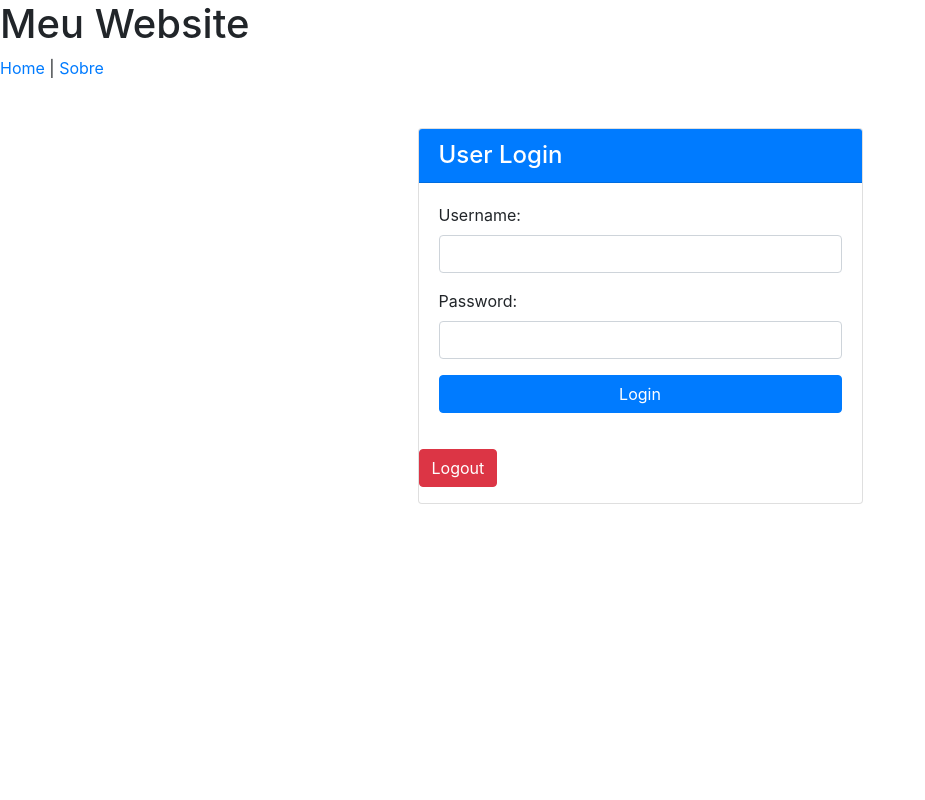
After one commit to gabrielcirac/back-end-python, a Django app: page /login_form/ in a window 1280 px wide. The commit adds this page. Shown: the whole page, without its empty margins (0-925 px from the left). Run offline with Django 4.2, Linux system fonts and the light colour scheme; some libraries are stand-ins or nearby versions.

Commit message:
Login/Logout

```diff
--- a/poesias/forms.py
+++ b/poesias/forms.py
@@ -7,8 +7,11 @@ from django import forms
 from django.core.exceptions import ValidationError
 
 
+from django.core.exceptions import ValidationError
+import re
+
+
 class RegisterForm(forms.ModelForm):
-    password = forms.CharField(widget=forms.PasswordInput())
 
     class Meta:
         model = User
@@ -30,3 +33,18 @@ class RegisterForm(forms.ModelForm):
             )
 
         return email
+
+    def validate_complex_password(value):
+        if not re.match(r'^(?=.*[a-z])(?=.*[A-Z])(?=.*\d)', value):
+            raise ValidationError(
+                "A senha deve conter uma letra maiúscula, uma letra minúscula e um número.")
+
+    password = forms.CharField(widget=forms.PasswordInput(), validators=[
+                               validate_complex_password])
+
+
+class LoginForm(forms.Form):
+    username = forms.CharField(label="Username", max_length=64, widget=forms.TextInput(
+        attrs={'class': 'form-control'}))
+    password = forms.CharField(
+        label="Password", widget=forms.PasswordInput(attrs={'class': 'form-control'}))
--- a/poesias/templates/home.html
+++ b/poesias/templates/home.html
@@ -11,6 +11,11 @@
         });
     });
 </script>
+
+<form method="post" action="{% url 'poesias:logout' %}">
+    {% csrf_token %}
+    <button type="submit" class="btn btn-danger">Logout</button>
+</form>
 
 
 <h1>Bem-vindo à minha página Django! {{name}}</h1>
--- /dev/null
+++ b/poesias/templates/login_3.html
@@ -0,0 +1,63 @@
+{% extends 'base_templates/header.html' %}
+{% block content %}
+
+<head>
+    <meta charset="UTF-8">
+    <meta name="viewport" content="width=device-width, initial-scale=1.0">
+    <title>Login</title>
+    <!-- Bootstrap CSS -->
+    <link href="https://maxcdn.bootstrapcdn.com/bootstrap/4.5.2/css/bootstrap.min.css" rel="stylesheet">
+</head>
+
+<body>
+
+<div class="container mt-5">
+    <div class="row justify-content-center">
+
+        <!-- Display Messages -->
+        {% if messages %}
+        <div class="col-md-5">
+            {% for message in messages %}
+            <div class="alert alert-{{ message.tags }}">
+                {{ message }}
+            </div>
+            {% endfor %}
+        </div>
+        {% endif %}
+
+        <div class="col-md-5">
+            <div class="card">
+                <div class="card-header bg-primary text-white">
+                    <h4 class="mb-0">User Login</h4>
+                </div>
+                <div class="card-body">
+                    <form method="post">
+                        {% csrf_token %}
+                        <div class="form-group">
+                            <label for="{{ form.username.id_for_label }}">Username:</label>
+                            {{ form.username }}
+                        </div>
+                        <div class="form-group">
+                            <label for="{{ form.password.id_for_label }}">Password:</label>
+                            {{ form.password }}
+                        </div>
+                        <div class="form-group">
+                            <input type="submit" class="btn btn-primary btn-block" value="Login">
+                        </div>
+                    </form>
+                </div>
+                        <form method="post" action="{% url 'poesias:logout' %}">
+                            {% csrf_token %}
+                            <button type="submit" class="btn btn-danger">Logout</button>
+                        </form>
+            </div>
+        </div>
+    </div>
+</div>
+
+<!-- Bootstrap JS and jQuery -->
+<script src="https://ajax.googleapis.com/ajax/libs/jquery/3.5.1/jquery.min.js"></script>
+<script src="https://maxcdn.bootstrapcdn.com/bootstrap/4.5.2/js/bootstrap.min.js"></script>
+
+</body>
+{% endblock content %}
--- a/poesias/urls.py
+++ b/poesias/urls.py
@@ -44,4 +44,11 @@ urlpatterns = [
     # Form
     path('register_view', views.register_view, name='register_view'),
 
+    # Login
+    path('login/', views.user_login_view, name='login'),
+    path('login_form/', views.form_login_view, name='login_form'),
+
+    # Logout
+    path('logout/', views.user_logout_view, name='logout'),
+
 ]
--- a/poesias/views.py
+++ b/poesias/views.py
@@ -1,3 +1,8 @@
+from django.urls import reverse
+from django.contrib.auth import logout
+from .forms import LoginForm
+from django.contrib import messages
+from django.contrib.auth import authenticate, login
 from django.shortcuts import redirect
 from poesias.forms import RegisterForm
 from .models import Movie, Book, Author
@@ -153,3 +158,53 @@ def register_view(request):
         form = RegisterForm()
 
     return render(request, 'register_view.html', {'form': form})
+
+
+# Login
+
+
+def user_login_view(request):
+    user = None
+    if request.method == "POST":
+        username = request.POST['username']
+        password = request.POST['password']
+        user = authenticate(request, username=username, password=password)
+    if user is not None:
+        login(request, user)
+        messages.success(request, "Logado com Sucesso")
+        return redirect('/')
+    else:
+        messages.error(request, "Usuário ou Senha Invalidos")
+    return render(request, 'login_2.html')
+
+
+def form_login_view(request):
+    user = None
+    if request.method == "POST":
+        form = LoginForm(request.POST)
+
+        if form.is_valid():
+            username = form.cleaned_data['username']
+            password = form.cleaned_data['password']
+            user = authenticate(request, username=username, password=password)
+
+            if user is not None:
+                login(request, user)
+                messages.success(request, "Logado com Sucesso")
+                return redirect('/')
+            else:
+                messages.error(request, "Usuário ou Senha Inválidos")
+
+    else:
+        form = LoginForm()
+
+    context = {'form': form}
+    return render(request, 'login_3.html', context)
+
+
+def user_logout_view(request):
+    logout(request)
+    # Após efetuar o logout, redireciona o usuário para a página de login ou homepage
+    # Adiciona uma mensagem de sucesso
+    messages.success(request, "Deslogado com sucesso!")
+    return redirect(reverse('poesias:login_form'))
--- a/projeto/settings.py
+++ b/projeto/settings.py
@@ -50,6 +50,8 @@ MIDDLEWARE = [
     "django.contrib.messages.middleware.MessageMiddleware",
     "django.middleware.clickjacking.XFrameOptionsMiddleware",
 ]
+
+MESSAGE_STORAGE = 'django.contrib.messages.storage.cookie.CookieStorage'
 
 ROOT_URLCONF = "projeto.urls"
 
```
Also changed, not shown: poesias/templates/login.html (added, +12 -0 lines), poesias/templates/login_2.html (added, +60 -0 lines).
